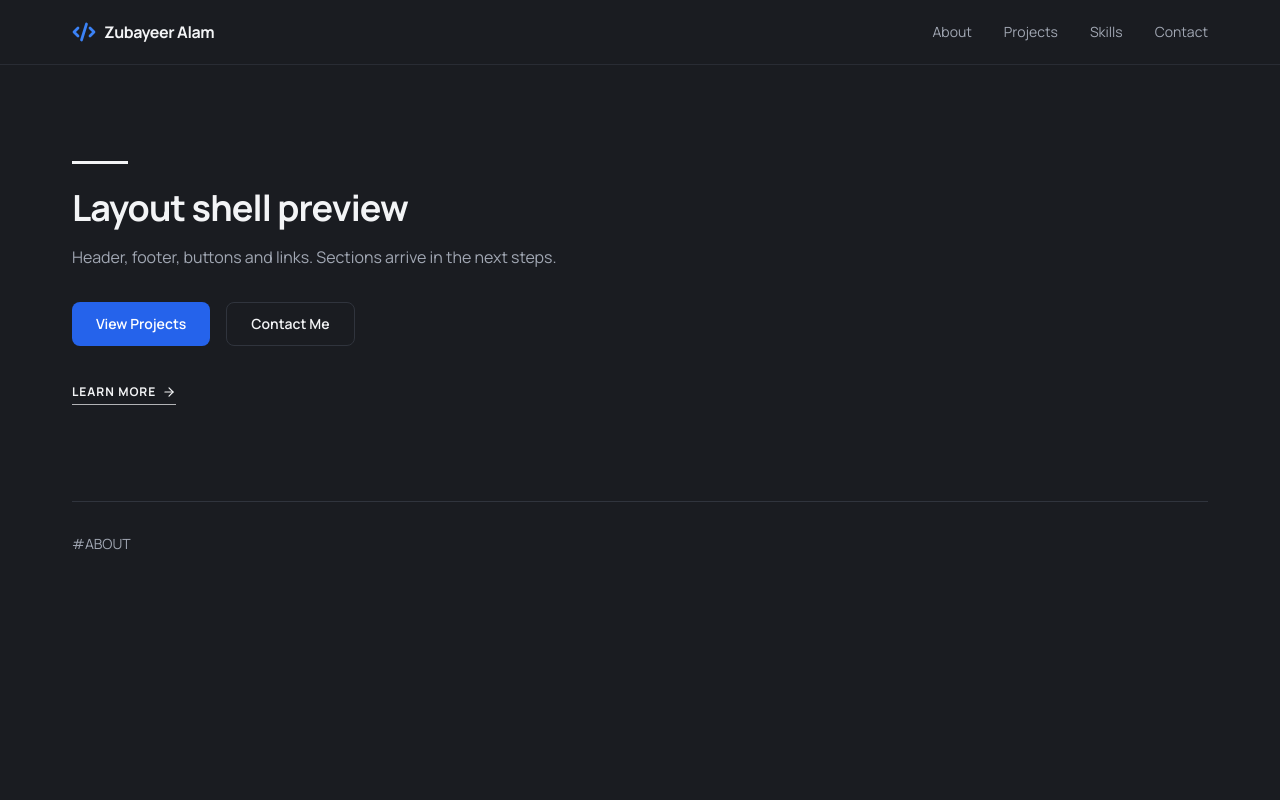
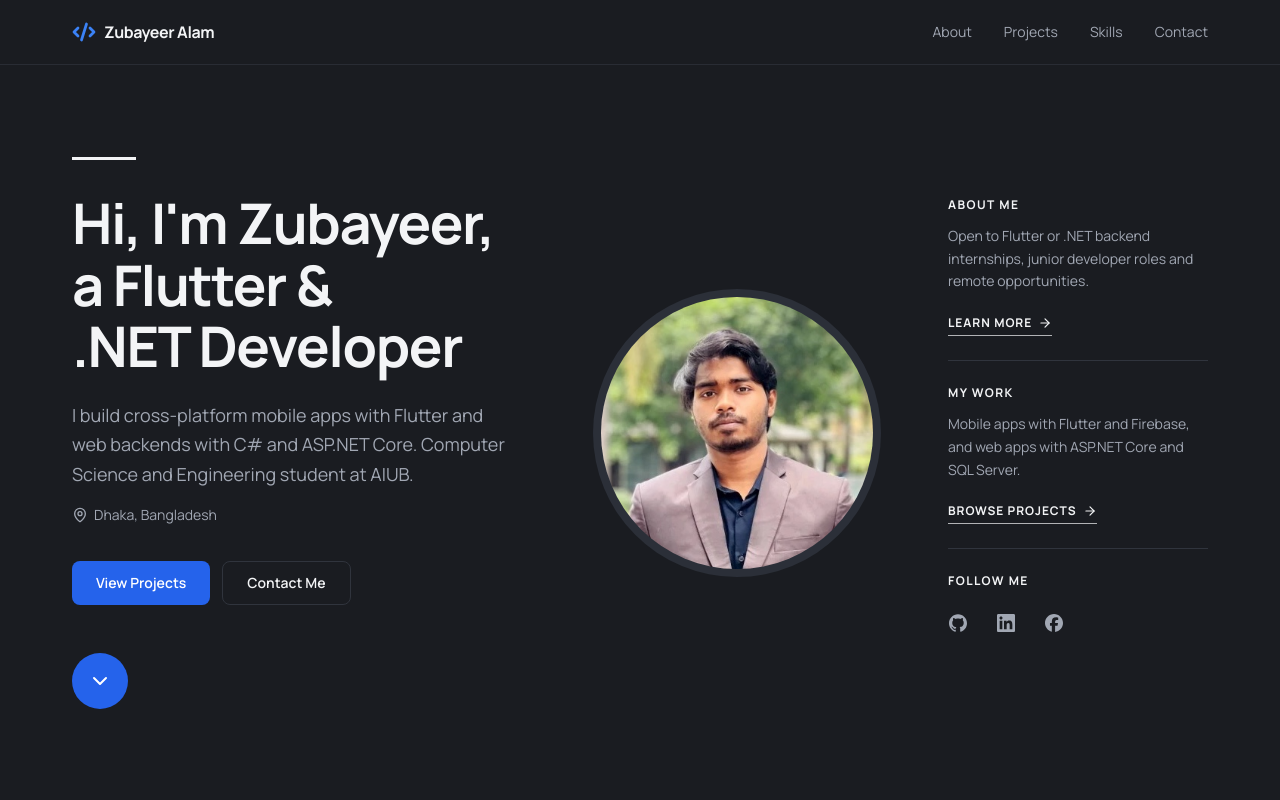
Before and after one commit to ZubayeerAlam/ZubayeerAlam-Portportfolio-WebSite, a Next.js app: page / in a window 1280 px wide. Shown: the top 800 px of the page. Built offline with nearby package versions, Linux system fonts and the light colour scheme; no server answers.

Commit message:
Build portfolio sections and update page

```diff
--- a/app/page.tsx
+++ b/app/page.tsx
@@ -1,35 +1,9 @@
-import { Container } from "@/components/layout/container";
-import { ButtonLink } from "@/components/ui/button";
-import { SectionHeading } from "@/components/ui/section-heading";
-import { TextLink } from "@/components/ui/text-link";
-
-// Temporary page used to check the layout shell in Step 2. The real sections replace it from Step 3.
-const sections = ["about", "projects", "skills", "contact"] as const;
+import { HeroSection } from "@/components/sections/hero-section";
 
 export default function HomePage() {
   return (
-    <Container className="py-24">
-      <SectionHeading
-        id="shell-preview"
-        as="h1"
-        title="Layout shell preview"
-        description="Header, footer, buttons and links. Sections arrive in the next steps."
-      />
-      <div className="mt-8 flex flex-wrap gap-4">
-        <ButtonLink href="#projects">View Projects</ButtonLink>
-        <ButtonLink href="#contact" variant="secondary">
-          Contact Me
-        </ButtonLink>
-      </div>
-      <div className="mt-8">
-        <TextLink href="#about">Learn more</TextLink>
-      </div>
-
-      {sections.map((id) => (
-        <section key={id} id={id} aria-label={id} className="mt-24 min-h-[50vh] border-t border-line pt-8">
-          <p className="text-sm text-muted uppercase">#{id}</p>
-        </section>
-      ))}
-    </Container>
+    <>
+      <HeroSection />
+    </>
   );
 }
--- /dev/null
+++ b/components/sections/hero-section.tsx
@@ -0,0 +1,92 @@
+import { ChevronDown, MapPin } from "lucide-react";
+import Image from "next/image";
+import { Container } from "@/components/layout/container";
+import { ButtonLink } from "@/components/ui/button";
+import { SocialLinks } from "@/components/ui/social-links";
+import { TextLink } from "@/components/ui/text-link";
+import { profile } from "@/data/profile";
+
+interface InfoBlockProps {
+  label: string;
+  children: React.ReactNode;
+}
+
+function InfoBlock({ label, children }: InfoBlockProps) {
+  return (
+    <div className="border-t border-line py-6 first:border-t-0 first:pt-0 sm:first:border-t sm:first:pt-6 lg:first:border-t-0 lg:first:pt-0">
+      <p className="mb-3 text-xs font-bold tracking-[0.12em] text-ink uppercase">{label}</p>
+      {children}
+    </div>
+  );
+}
+
+export function HeroSection() {
+  return (
+    <section aria-labelledby="hero-title" className="relative">
+      <Container className="grid gap-12 pt-14 pb-16 sm:pt-20 lg:min-h-[calc(100dvh-4rem)] lg:grid-cols-12 lg:items-center lg:gap-8 lg:py-16">
+        {/* Introduction */}
+        <div className="lg:col-span-5">
+          <span aria-hidden="true" className="mb-8 block h-[3px] w-16 bg-ink" />
+          <h1
+            id="hero-title"
+            className="text-4xl leading-[1.1] font-bold tracking-tight text-balance sm:text-5xl lg:text-[3.5rem]"
+          >
+            Hi, I&apos;m {profile.firstName}, a {profile.headline}
+          </h1>
+          <p className="mt-6 max-w-md text-base leading-relaxed text-muted sm:text-lg">{profile.intro}</p>
+          <p className="mt-4 inline-flex items-center gap-1.5 text-sm text-muted">
+            <MapPin aria-hidden="true" className="size-4" />
+            {profile.location}
+          </p>
+
+          <div className="mt-8 flex flex-wrap gap-3">
+            <ButtonLink href="/#projects">View Projects</ButtonLink>
+            <ButtonLink href="/#contact" variant="secondary">
+              Contact Me
+            </ButtonLink>
+          </div>
+
+          <a
+            href="#about"
+            aria-label="Scroll to About section"
+            className="mt-12 hidden size-14 items-center justify-center rounded-full bg-accent text-white transition-colors duration-(--duration-fast) hover:bg-accent-hover lg:inline-flex"
+          >
+            <ChevronDown aria-hidden="true" className="size-6" />
+          </a>
+        </div>
+
+        {/* Portrait */}
+        <div className="flex justify-center lg:col-span-4">
+          <div className="relative size-56 rounded-full bg-surface-2 p-2 sm:size-64 lg:size-72">
+            <Image
+              src={profile.photo.src}
+              alt={profile.photo.alt}
+              width={profile.photo.width}
+              height={profile.photo.height}
+              sizes="(min-width: 1024px) 288px, (min-width: 640px) 256px, 224px"
+              preload
+              className="size-full rounded-full object-cover"
+            />
+          </div>
+        </div>
+
+        {/* Side column */}
+        <div className="grid gap-x-8 sm:grid-cols-3 lg:col-span-3 lg:grid-cols-1">
+          <InfoBlock label="About me">
+            <p className="mb-4 text-sm leading-relaxed text-muted">{profile.lookingFor}</p>
+            <TextLink href="/#about">Learn more</TextLink>
+          </InfoBlock>
+          <InfoBlock label="My work">
+            <p className="mb-4 text-sm leading-relaxed text-muted">
+              Mobile apps with Flutter and Firebase, and web apps with ASP.NET Core and SQL Server.
+            </p>
+            <TextLink href="/#projects">Browse projects</TextLink>
+          </InfoBlock>
+          <InfoBlock label="Follow me">
+            <SocialLinks className="-ml-3" />
+          </InfoBlock>
+        </div>
+      </Container>
+    </section>
+  );
+}
--- a/plan/BUILD_PLAN.md
+++ b/plan/BUILD_PLAN.md
@@ -37,14 +37,15 @@ Goal: colours, font, base styles, header and footer.
 - [x] Check: typecheck + lint pass; header, mobile menu, anchor links and footer checked at 375px and 1280px; no console errors
 - Note: `app/page.tsx` is a temporary preview page, replaced in Step 3
 
-## Step 3 — Hero section 👉
-- [ ] Left: bar, "Hi, I'm Zubayeer", headline, intro, View Projects / Contact buttons
-- [ ] Circle profile photo (`next/image`, priority)
-- [ ] Right column: About me / My work / Follow me mini-blocks
-- [ ] Round blue scroll-down button
-- [ ] Check: mobile stacking; no horizontal scroll at 320px
+## Step 3 — Hero section ✅
+- [x] Left: bar, "Hi, I'm Zubayeer", headline, intro, View Projects / Contact buttons
+- [x] Circle profile photo (`next/image`, `preload`)
+- [x] Right column: About me / My work / Follow me mini-blocks
+- [x] Round blue scroll-down button
+- [x] Check: typecheck + lint pass; checked at 320 / 390 / 768 / 1280px, no horizontal scroll, no console errors
+- Note: the Learn more / Browse projects / Contact links point to sections built in Steps 4–7
 
-## Step 4 — About + Skills
+## Step 4 — About + Skills 👉
 - [ ] About section on the lighter panel
 - [ ] Skills grid grouped by category
 - [ ] Check: readable on mobile
```
